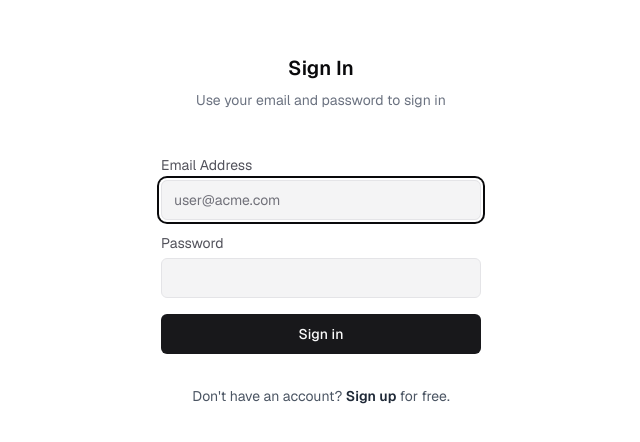
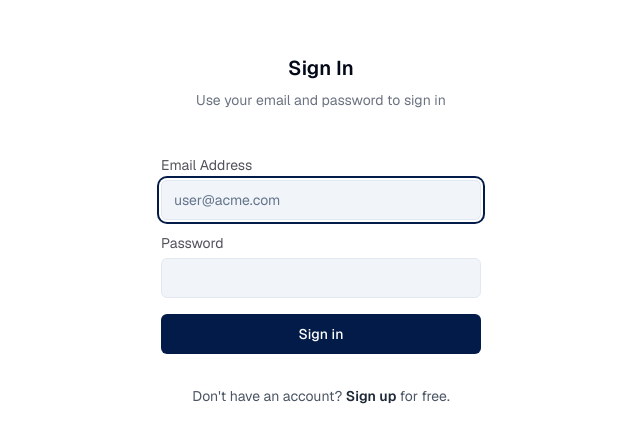
Before and after one commit to MisterAftermath/regs-ai, a Next.js app: page /login in a window 1280 px wide. Shown: the part 170-612 px from the top of the page, without its empty margins (319-959 px from the left). Built offline with nearby package versions, Linux system fonts and the light colour scheme; no server answers; what bcrypt-ts would draw is missing.

Commit message:
Changed colors to match RegsAI branding

```diff
--- a/app/globals.css
+++ b/app/globals.css
@@ -25,72 +25,72 @@
 @layer base {
   :root {
     --background: 0 0% 100%;
-        --foreground: 240 10% 3.9%;
+    --foreground: 222.2 84% 4.9%;
     --card: 0 0% 100%;
-        --card-foreground: 240 10% 3.9%;
+    --card-foreground: 222.2 84% 4.9%;
     --popover: 0 0% 100%;
-        --popover-foreground: 240 10% 3.9%;
-        --primary: 240 5.9% 10%;
-        --primary-foreground: 0 0% 98%;
-        --secondary: 240 4.8% 95.9%;
-        --secondary-foreground: 240 5.9% 10%;
-        --muted: 240 4.8% 95.9%;
-        --muted-foreground: 240 3.8% 46.1%;
-        --accent: 240 4.8% 95.9%;
-        --accent-foreground: 240 5.9% 10%;
+    --popover-foreground: 222.2 84% 4.9%;
+    --primary: 220 91% 15%;
+    --primary-foreground: 0 0% 100%;
+    --secondary: 210 40% 96%;
+    --secondary-foreground: 222.2 84% 4.9%;
+    --muted: 210 40% 96%;
+    --muted-foreground: 215.4 16.3% 46.9%;
+    --accent: 210 40% 94%;
+    --accent-foreground: 222.2 84% 4.9%;
     --destructive: 0 84.2% 60.2%;
     --destructive-foreground: 0 0% 98%;
-        --border: 240 5.9% 90%;
-        --input: 240 5.9% 90%;
-        --ring: 240 10% 3.9%;
-        --chart-1: 12 76% 61%;
-        --chart-2: 173 58% 39%;
-        --chart-3: 197 37% 24%;
-        --chart-4: 43 74% 66%;
-        --chart-5: 27 87% 67%;
+    --border: 214.3 31.8% 91.4%;
+    --input: 214.3 31.8% 91.4%;
+    --ring: 220 91% 15%;
+    --chart-1: 220 91% 15%;
+    --chart-2: 212 95% 68%;
+    --chart-3: 216 92% 79%;
+    --chart-4: 210 98% 78%;
+    --chart-5: 212 97% 87%;
     --radius: 0.5rem;
-        --sidebar-background: 0 0% 98%;
-        --sidebar-foreground: 240 5.3% 26.1%;
-        --sidebar-primary: 240 5.9% 10%;
-        --sidebar-primary-foreground: 0 0% 98%;
-        --sidebar-accent: 240 4.8% 95.9%;
-        --sidebar-accent-foreground: 240 5.9% 10%;
-        --sidebar-border: 220 13% 91%;
-        --sidebar-ring: 217.2 91.2% 59.8%;
+    --sidebar-background: 210 40% 98%;
+    --sidebar-foreground: 215.4 16.3% 26.1%;
+    --sidebar-primary: 220 91% 15%;
+    --sidebar-primary-foreground: 0 0% 100%;
+    --sidebar-accent: 210 40% 94%;
+    --sidebar-accent-foreground: 222.2 84% 4.9%;
+    --sidebar-border: 214.3 31.8% 91.4%;
+    --sidebar-ring: 220 91% 15%;
   }
   .dark {
-        --background: 240 10% 3.9%;
-        --foreground: 0 0% 98%;
-        --card: 240 10% 3.9%;
-        --card-foreground: 0 0% 98%;
-        --popover: 240 10% 3.9%;
-        --popover-foreground: 0 0% 98%;
-        --primary: 0 0% 98%;
-        --primary-foreground: 240 5.9% 10%;
-        --secondary: 240 3.7% 15.9%;
-        --secondary-foreground: 0 0% 98%;
-        --muted: 240 3.7% 15.9%;
-        --muted-foreground: 240 5% 64.9%;
-        --accent: 240 3.7% 15.9%;
-        --accent-foreground: 0 0% 98%;
+    --background: 222.2 84% 4.9%;
+    --foreground: 210 40% 98%;
+    --card: 222.2 84% 4.9%;
+    --card-foreground: 210 40% 98%;
+    --popover: 222.2 84% 4.9%;
+    --popover-foreground: 210 40% 98%;
+    --primary: 220 91% 20%;
+    --primary-foreground: 0 0% 100%;
+    --secondary: 217.2 32.6% 17.5%;
+    --secondary-foreground: 210 40% 98%;
+    --muted: 217.2 32.6% 17.5%;
+    --muted-foreground: 215 20.2% 65.1%;
+    --accent: 217.2 32.6% 17.5%;
+    --accent-foreground: 210 40% 98%;
     --destructive: 0 62.8% 30.6%;
     --destructive-foreground: 0 0% 98%;
-        --border: 240 3.7% 15.9%;
-        --input: 240 3.7% 15.9%;
-        --ring: 240 4.9% 83.9%;
-        --chart-1: 220 70% 50%;
-        --chart-2: 160 60% 45%;
-        --chart-3: 30 80% 55%;
-        --chart-4: 280 65% 60%;
-        --chart-5: 340 75% 55%;
-        --sidebar-background: 240 5.9% 10%;
-        --sidebar-foreground: 240 4.8% 95.9%;
-        --sidebar-primary: 224.3 76.3% 48%;
+    --border: 217.2 32.6% 17.5%;
+    --input: 217.2 32.6% 17.5%;
+    --ring: 220 91% 20%;
+    --chart-1: 220 91% 20%;
+    --chart-2: 212 95% 68%;
+    --chart-3: 216 92% 79%;
+    --chart-4: 210 98% 78%;
+    --chart-5: 212 97% 87%;
+    --sidebar-background: 224.3 47.4% 9.2%;
+    --sidebar-foreground: 210 40% 98%;
+    --sidebar-primary: 220 91% 20%;
     --sidebar-primary-foreground: 0 0% 100%;
-        --sidebar-accent: 240 3.7% 15.9%;
-        --sidebar-accent-foreground: 240 4.8% 95.9%;
-        --sidebar-border: 240 3.7% 15.9%;
-        --sidebar-ring: 217.2 91.2% 59.8%;
+    --sidebar-accent: 217.2 32.6% 17.5%;
+    --sidebar-accent-foreground: 210 40% 98%;
+    --sidebar-border: 217.2 32.6% 17.5%;
+    --sidebar-ring: 220 91% 20%;
   }
 }
 
--- a/components/app-sidebar.tsx
+++ b/components/app-sidebar.tsx
@@ -34,8 +34,8 @@ export function AppSidebar({ user }: { user: User | undefined }) {
               }}
               className="flex flex-row gap-3 items-center"
             >
-              <span className="text-lg font-semibold px-2 hover:bg-muted rounded-md cursor-pointer">
-                Chatbot
+              <span className="text-lg font-semibold px-2 bg-primary dark:bg-inherit text-primary-foreground dark:text-primary-foreground hover:bg-primary/90 dark:hover:bg-primary/90 rounded-md cursor-pointer">
+                Regs AI
               </span>
             </Link>
             <Tooltip>
--- a/components/chat-header.tsx
+++ b/components/chat-header.tsx
@@ -33,7 +33,7 @@ function PureChatHeader({
   const { width: windowWidth } = useWindowSize();
 
   return (
-    <header className="flex sticky top-0 bg-background py-1.5 items-center px-2 md:px-2 gap-2">
+    <header className="flex sticky top-0 bg-background py-1.5 items-center px-2 md:px-2 gap-2 border-b-2">
       <SidebarToggle />
 
       {(!open || windowWidth < 768) && (
@@ -70,19 +70,6 @@ function PureChatHeader({
           className="order-1 md:order-3"
         />
       )}
-
-      <Button
-        className="bg-zinc-900 dark:bg-zinc-100 hover:bg-zinc-800 dark:hover:bg-zinc-200 text-zinc-50 dark:text-zinc-900 hidden md:flex py-1.5 px-2 h-fit md:h-[34px] order-4 md:ml-auto"
-        asChild
-      >
-        <Link
-          href={`https://vercel.com/new/clone?repository-url=https://github.com/vercel/ai-chatbot&env=AUTH_SECRET&envDescription=Learn more about how to get the API Keys for the application&envLink=https://github.com/vercel/ai-chatbot/blob/main/.env.example&demo-title=AI Chatbot&demo-description=An Open-Source AI Chatbot Template Built With Next.js and the AI SDK by Vercel.&demo-url=https://chat.vercel.ai&products=[{"type":"integration","protocol":"ai","productSlug":"grok","integrationSlug":"xai"},{"type":"integration","protocol":"storage","productSlug":"neon","integrationSlug":"neon"},{"type":"integration","protocol":"storage","productSlug":"upstash-kv","integrationSlug":"upstash"},{"type":"blob"}]`}
-          target="_noblank"
-        >
-          <VercelIcon size={16} />
-          Deploy with Vercel
-        </Link>
-      </Button>
     </header>
   );
 }
```
Also changed, not shown: 1 other file (tests, documents, lock files or other folders). Lines whose indentation alone changed are shown as unchanged.
